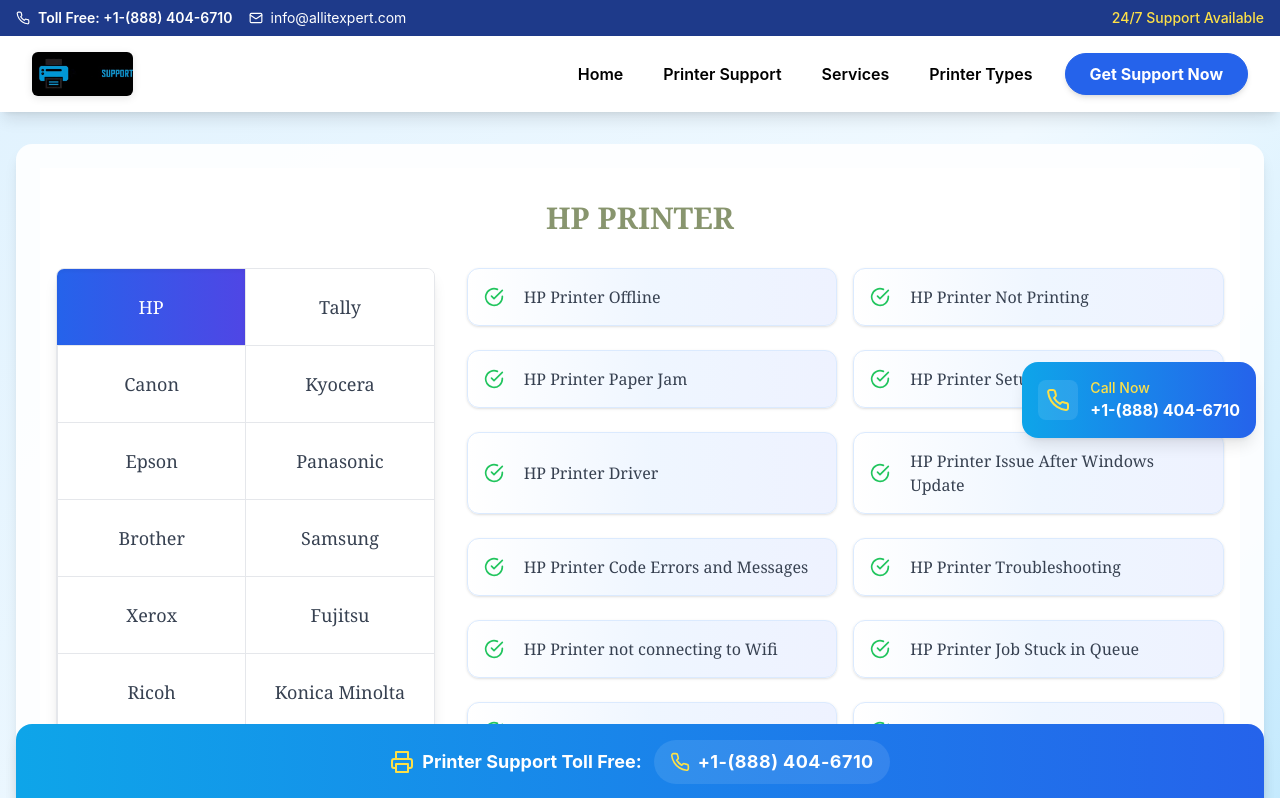
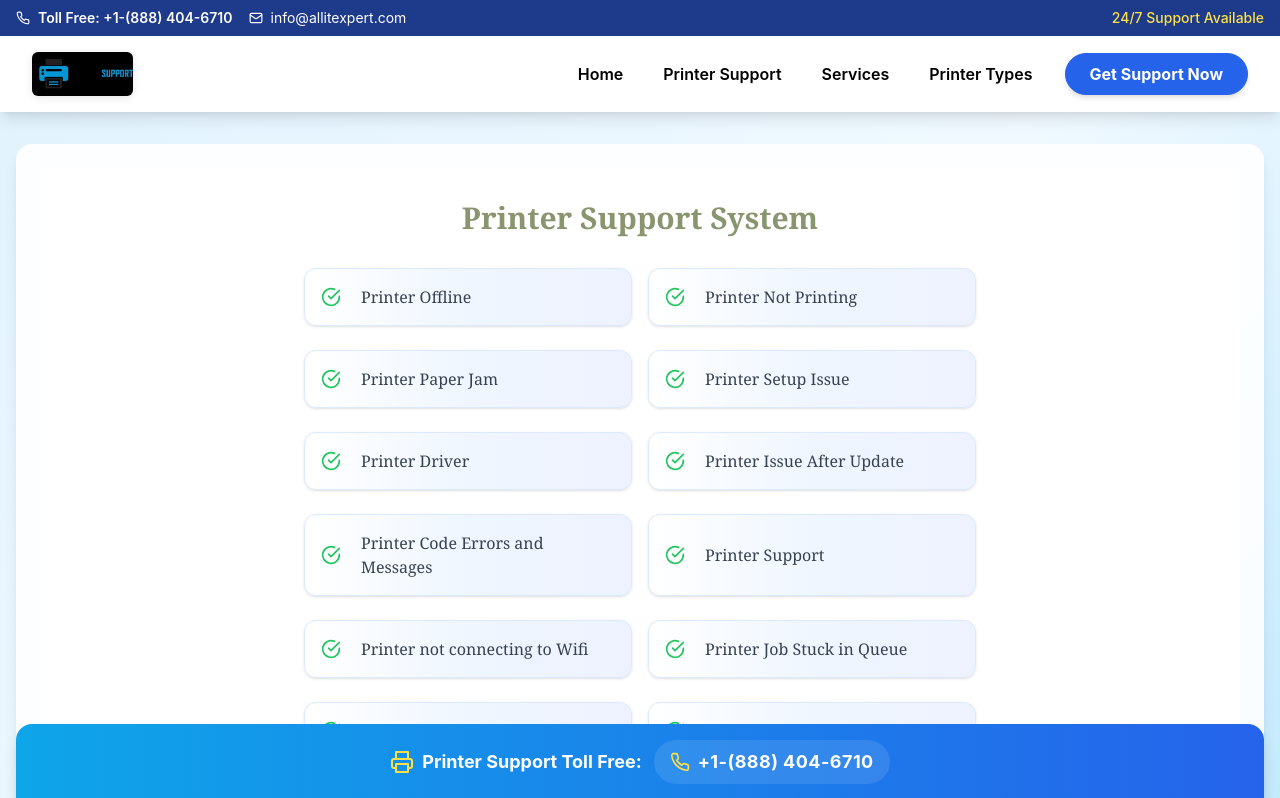
Before and after one commit to Sandesh-Upadhyay/Printer-Support, a React (Vite) app: page /printer-support-system in a window 1280 px wide. Shown: the top 798 px of the page. Built offline with nearby package versions, Linux system fonts and the light colour scheme.

Commit message:
remove right side button

```diff
--- a/src/App.tsx
+++ b/src/App.tsx
@@ -168,25 +168,7 @@
         </div>
       </div>
 
-      {/* Right side fixed button - Modern Design */}
-      <div className="fixed right-6 top-1/2 -translate-y-1/2 z-50">
-        <div className="flex flex-col gap-4">
-          {/* Phone Support Button */}
-          <a
-            href="tel:+18884046710"
-            className="group bg-gradient-to-r from-sky-500 to-blue-600 hover:from-sky-600 hover:to-blue-700 text-white p-4 rounded-2xl shadow-lg hover:shadow-xl transition-all duration-300 transform hover:-translate-x-2 flex items-center gap-3"
-          >
-            <div className="bg-white/10 p-2 rounded-lg group-hover:bg-white/20 transition-colors">
-              <Phone className="text-yellow-300" size={24} />
-            </div>
-            <div className="flex flex-col">
-              <span className="text-sm font-medium text-yellow-300">Call Now</span>
-              <span className="font-bold">+1-(888) 404-6710</span>
-            </div>
-          </a>
-        </div>
-      </div>
-    </div>
+          </div>
   );
 }
 
--- a/src/components/PrinterSupportSystem.tsx
+++ b/src/components/PrinterSupportSystem.tsx
@@ -1,194 +1,25 @@
 import React, { useState } from 'react';
 import { CheckCircle, Phone, X } from 'lucide-react';
 
-type Brand = 'HP' | 'Canon' | 'Epson' | 'Brother' | 'Samsung' | 'Xerox' | 'Ricoh' | 'Konica Minolta' | 'Tally' | 'Kyocera' | 'Panasonic' | 'Fujitsu';
-
-const brands: Brand[][] = [
-  ['HP', 'Tally'],
-  ['Canon', 'Kyocera'],
-  ['Epson', 'Panasonic'],
-  ['Brother', 'Samsung'],
-  ['Xerox', 'Fujitsu'],
-  ['Ricoh', 'Konica Minolta'],
+const issuesList = [
+  'Printer Offline',
+  'Printer Not Printing',
+  'Printer Paper Jam',
+  'Printer Setup Issue',
+  'Printer Driver',
+  'Printer Issue After Update',
+  'Printer Code Errors and Messages',
+  'Printer Support',
+  'Printer not connecting to Wifi',
+  'Printer Job Stuck in Queue',
+  'Printer in error state',
+  'Printer not responding',
+  'General Printer Help',
 ];
 
-const issuesMap: Record<Brand, string[]> = {
-  HP: [
-    'HP Printer Offline',
-    'HP Printer Not Printing',
-    'HP Printer Paper Jam',
-    'HP Printer Setup Issue',
-    'HP Printer Driver',
-    'HP Printer Issue After Windows Update',
-    'HP Printer Code Errors and Messages',
-    'HP Printer Troubleshooting',
-    'HP Printer not connecting to Wifi',
-    'HP Printer Job Stuck in Queue',
-    'HP Printer in error state',
-    'HP Printer not responding',
-  ],
-  Canon: [
-    'Canon Printer Offline',
-    'Canon Printer Not Printing',
-    'Canon Printer Paper Jam',
-    'Canon Printer Setup Issue',
-    'Canon Printer Driver',
-    'Canon Printer Issue After Windows Update',
-    'Canon Printer Code Errors and Messages',
-    'Canon Printer Troubleshooting',
-    'Canon Printer not connecting to Wifi',
-    'Canon Printer Job Stuck in Queue',
-    'Canon Printer in error state',
-    'Canon Printer Others Issues',
-  ],
-  Epson: [
-    'Epson Printer Offline',
-    'Epson Printer Not Printing',
-    'Epson Printer Paper Jam',
-    'Epson Printer Setup Issue',
-    'Epson Printer Driver',
-    'Epson Printer Issue After Windows Update',
-    'Epson Printer Code Errors and Messages',
-    'Epson Printer Troubleshooting',
-    'Epson Printer not connecting to Wifi',
-    'Epson Printer Job Stuck in Queue',
-    'Epson Printer in error state',
-    'Epson Printer Others Issues',
-  ],
-  Brother: [
-    'Brother Printer Offline',
-    'Brother Printer Not Printing',
-    'Brother Printer Paper Jam',
-    'Brother Printer Setup Issue',
-    'Brother Printer Driver',
-    'Brother Printer Issue After Windows Update',
-    'Brother Printer Code Errors and Messages',
-    'Brother Printer Troubleshooting',
-    'Brother Printer not connecting to Wifi',
-    'Brother Printer Job Stuck in Queue',
-    'Brother Printer in error state',
-    'Brother Printer Others Issues',
-  ],
-  Samsung: [
-    'Samsung Printer Offline',
-    'Samsung Printer Not Printing',
-    'Samsung Printer Paper Jam',
-    'Samsung Printer Setup Issue',
-    'Samsung Printer Driver',
-    'Samsung Printer Issue After Windows Update',
-    'Samsung Printer Code Errors and Messages',
-    'Samsung Printer Troubleshooting',
-    'Samsung Printer not connecting to Wifi',
-    'Samsung Printer Job Stuck in Queue',
-    'Samsung Printer in error state',
-    'Samsung Printer Others Issues',
-  ],
-  Xerox: [
-    'Xerox Printer Offline',
-    'Xerox Printer Not Printing',
-    'Xerox Printer Paper Jam',
-    'Xerox Printer Setup Issue',
-    'Xerox Printer Driver',
-    'Xerox Printer Issue After Windows Update',
-    'Xerox Printer Code Errors and Messages',
-    'Xerox Printer Troubleshooting',
-    'Xerox Printer not connecting to Wifi',
-    'Xerox Printer Job Stuck in Queue',
-    'Xerox Printer in error state',
-    'Xerox Printer Others Issues',
-  ],
-  Ricoh: [
-    'Ricoh Printer Offline',
-    'Ricoh Printer Not Printing',
-    'Ricoh Printer Paper Jam',
-    'Ricoh Printer Setup Issue',
-    'Ricoh Printer Driver',
-    'Ricoh Printer Issue After Windows Update',
-    'Ricoh Printer Code Errors and Messages',
-    'Ricoh Printer Troubleshooting',
-    'Ricoh Printer not connecting to Wifi',
-    'Ricoh Printer Job Stuck in Queue',
-    'Ricoh Printer in error state',
-    'Ricoh Printer Others Issues',
-  ],
-  'Konica Minolta': [
-    'Konica Minolta Printer Offline',
-    'Konica Minolta Printer Not Printing',
-    'Konica Minolta Printer Paper Jam',
-    'Konica Minolta Printer Setup Issue',
-    'Konica Minolta Printer Driver',
-    'Konica Minolta Printer Issue After Windows Update',
-    'Konica Minolta Printer Code Errors and Messages',
-    'Konica Minolta Printer Troubleshooting',
-    'Konica Minolta Printer not connecting to Wifi',
-    'Konica Minolta Printer Job Stuck in Queue',
-    'Konica Minolta Printer in error state',
-    'Konica Minolta Printer Others Issues',
-  ],
-  Tally: [
-    'Tally Printer Offline',
-    'Tally Printer Not Printing',
-    'Tally Printer Paper Jam',
-    'Tally Printer Setup Issue',
-    'Tally Printer Driver',
-    'Tally Printer Issue After Windows Update',
-    'Tally Printer Code Errors and Messages',
-    'Tally Printer Troubleshooting',
-    'Tally Printer not connecting to Wifi',
-    'Tally Printer Job Stuck in Queue',
-    'Tally Printer in error state',
-    'Tally Printer Others Issues',
-  ],
-  Kyocera: [
-    'Kyocera Printer Offline',
-    'Kyocera Printer Not Printing',
-    'Kyocera Printer Paper Jam',
-    'Kyocera Printer Setup Issue',
-    'Kyocera Printer Driver',
-    'Kyocera Printer Issue After Windows Update',
-    'Kyocera Printer Code Errors and Messages',
-    'Kyocera Printer Troubleshooting',
-    'Kyocera Printer not connecting to Wifi',
-    'Kyocera Printer Job Stuck in Queue',
-    'Kyocera Printer in error state',
-    'Kyocera Printer Others Issues',
-  ],
-  Panasonic: [
-    'Panasonic Printer Offline',
-    'Panasonic Printer Not Printing',
-    'Panasonic Printer Paper Jam',
-    'Panasonic Printer Setup Issue',
-    'Panasonic Printer Driver',
-    'Panasonic Printer Issue After Windows Update',
-    'Panasonic Printer Code Errors and Messages',
-    'Panasonic Printer Troubleshooting',
-    'Panasonic Printer not connecting to Wifi',
-    'Panasonic Printer Job Stuck in Queue',
-    'Panasonic Printer in error state',
-    'Panasonic Printer Others Issues',
-  ],
-  Fujitsu: [
-    'Fujitsu Printer Offline',
-    'Fujitsu Printer Not Printing',
-    'Fujitsu Printer Paper Jam',
-    'Fujitsu Printer Setup Issue',
-    'Fujitsu Printer Driver',
-    'Fujitsu Printer Issue After Windows Update',
-    'Fujitsu Printer Code Errors and Messages',
-    'Fujitsu Printer Troubleshooting',
-    'Fujitsu Printer not connecting to Wifi',
-    'Fujitsu Printer Job Stuck in Queue',
-    'Fujitsu Printer in error state',
-    'Fujitsu Printer Others Issues',
-  ],
-};
-
 const PrinterSupportSystem = () => {
-  const [selectedBrand, setSelectedBrand] = useState<Brand>('HP');
   const [showModal, setShowModal] = useState(false);
   const [selectedIssue, setSelectedIssue] = useState<string | null>(null);
-  const issues = issuesMap[selectedBrand];
-  const heading = `${selectedBrand.toUpperCase()} PRINTER`;
 
   const handleContact = (method: 'call' | 'email') => {
     if (method === 'call') {
@@ -205,40 +36,10 @@
 
   return (
     <div className="min-h-screen bg-white py-8 px-2 sm:px-4 font-serif">
-      <div className="w-full">
-        <h2 className="text-3xl font-bold text-[#88956e] mb-8 text-center">{heading}</h2>
-        <div className="flex flex-col lg:flex-row gap-8">
-          {/* Brand List */}
-          <div className="lg:w-1/3">
-            <div className="grid grid-cols-2 divide-x border border-gray-200 rounded-lg overflow-hidden shadow-lg">
-              {brands.map((row, i) => (
-                <React.Fragment key={i}>
-                  {row.map((brand, j) => (
-                    <button
-                      key={`${i}-${j}`}
-                      onClick={() => setSelectedBrand(brand)}
-                      className={`
-                        p-6 text-center text-lg transition-all duration-300 font-serif
-                        ${brand === selectedBrand
-                          ? 'bg-gradient-to-r from-blue-600 to-indigo-600 text-white shadow-inner'
-                          : 'bg-white text-gray-700 hover:bg-gradient-to-r hover:from-blue-500 hover:to-indigo-500 hover:text-white'
-                        }
-                        border-b border-gray-200
-                        w-full
-                      `}
-                    >
-                      {brand}
-                    </button>
-                  ))}
-                </React.Fragment>
-              ))}
-            </div>
-          </div>
-
-          {/* Issues Grid */}
-          <div className="lg:w-2/3">
+      <div className="w-full max-w-2xl mx-auto">
+        <h2 className="text-3xl font-bold text-[#88956e] mb-8 text-center">Printer Support System</h2>
         <div className="grid grid-cols-1 md:grid-cols-2 gap-4">
-              {issues.map((issue, index) => (
+          {issuesList.map((issue, index) => (
             <button
               key={index}
               onClick={() => handleIssueClick(issue)}
@@ -248,9 +49,6 @@
               <span className="text-gray-700 font-medium">{issue}</span>
             </button>
           ))}
-            </div>
-          </div>
-        </div>
         </div>
 
         {/* Modal for Contact Expert */}
@@ -282,6 +80,7 @@
           </div>
         )}
       </div>
+    </div>
   );
 };
 
--- a/src/components/Services.tsx
+++ b/src/components/Services.tsx
@@ -22,7 +22,7 @@
       icon: <Wifi className="text-green-600" size={40} />,
       title: "Network & Connectivity Issues",
       description: "Resolve Wi-Fi connection problems, network printer setup, and wireless connectivity issues.",
-      features: ["Wi-Fi Connection", "Network Setup", "Wireless Troubleshooting", "Router Configuration"]
+      features: ["Wi-Fi Connection", "Network Setup", "Wireless Printer Help", "Router Configuration"]
     },
     {
       icon: <Download className="text-purple-600" size={40} />,
@@ -38,15 +38,15 @@
     },
     {
       icon: <Wrench className="text-yellow-600" size={40} />,
-      title: "Troubleshooting & Repair",
-      description: "Comprehensive troubleshooting for all printer problems and technical repair assistance.",
-      features: ["Problem Diagnosis", "Technical Repair", "Performance Issues", "Error Codes"]
+      title: "Printer Help & Support",
+      description: "Comprehensive printer help for all printer problems and technical support assistance.",
+      features: ["Problem Diagnosis", "Technical Support", "Performance Issues", "Error Codes"]
     },
     {
       icon: <Printer className="text-indigo-600" size={40} />,
-      title: "All Printer Brands Support",
-      description: "Support for HP, Canon, Epson, Brother, Dell, Lexmark and all major printer brands.",
-      features: ["HP Printers", "Canon Support", "Epson Help", "All Brands"]
+      title: "All Printer Support",
+      description: "Support for all major printer brands and models.",
+      features: ["Printer Help", "Printer Support", "Printer Assistance", "All Models"]
     }
   ];
 
```
Also changed, not shown: src/components/Hero.tsx (+2 -28 lines). Lines whose indentation alone changed are shown as unchanged.
